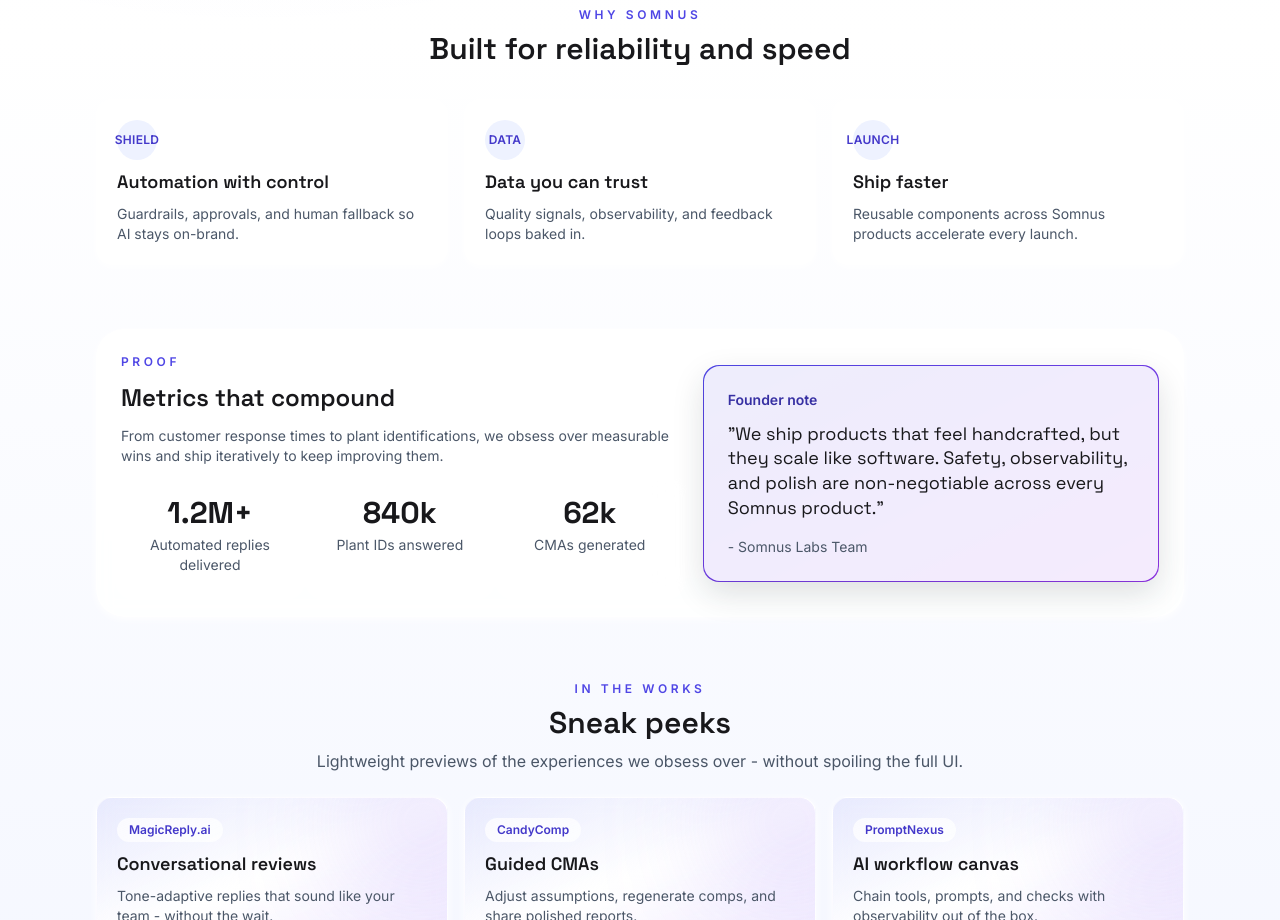
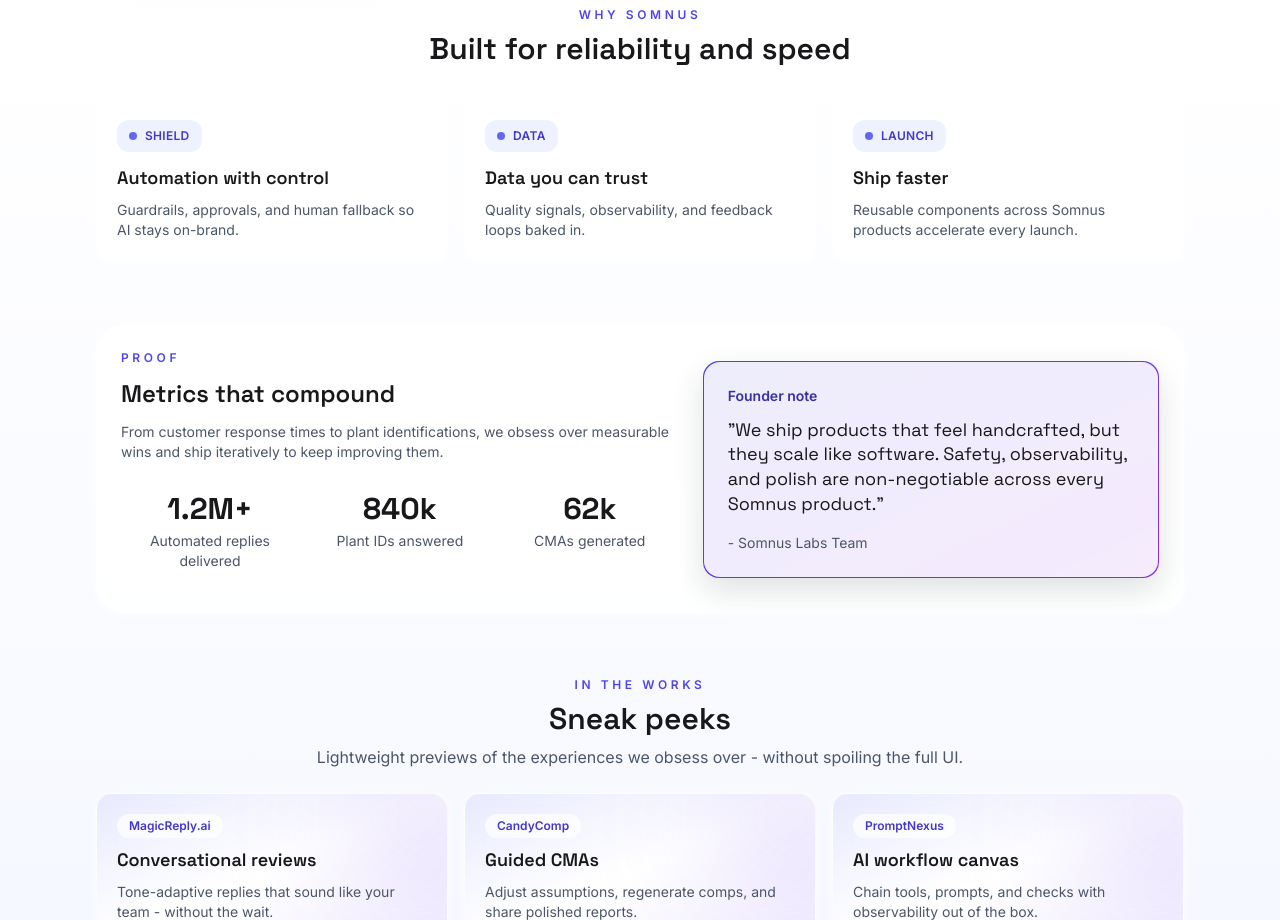
Before and after one commit to Wal33D/somnuslabs-frontend, a Next.js app: page / in a window 1280 px wide. Shown: the part 1580-2500 px from the top of the page. Built offline with nearby package versions, Linux system fonts and the light colour scheme.

Commit message:
Restyle why-section badges with pill labels

```diff
--- a/src/app/page.tsx
+++ b/src/app/page.tsx
@@ -368,7 +368,8 @@
             <div
               key={pillar.title}
               className="rounded-2xl border border-white/70 bg-white/80 p-5 shadow-card backdrop-blur">
-              <div className="mb-2 inline-flex h-10 w-10 items-center justify-center rounded-full bg-indigo-50 text-xs font-semibold uppercase tracking-wide text-indigo-700">
+              <div className="mb-3 inline-flex items-center gap-2 rounded-lg bg-indigo-50 px-3 py-2 text-xs font-semibold uppercase tracking-wide text-indigo-700">
+                <span className="h-2 w-2 rounded-sm bg-indigo-500" />
                 {pillar.icon}
               </div>
               <div className="text-lg font-semibold text-zinc-900 font-display">
```
